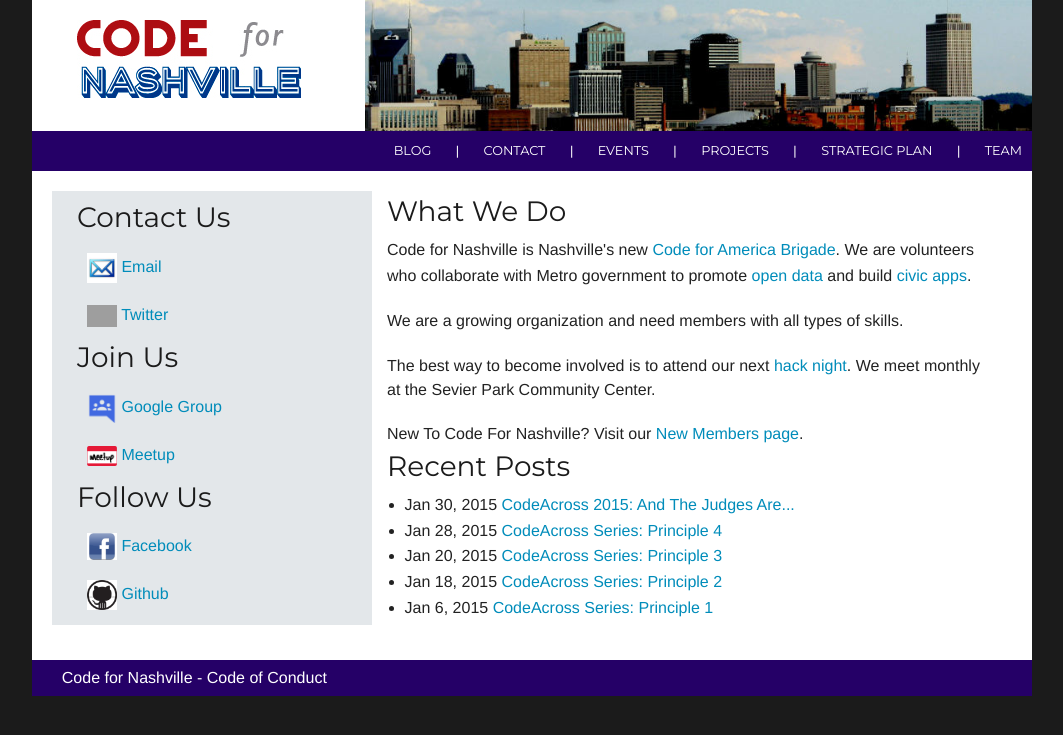
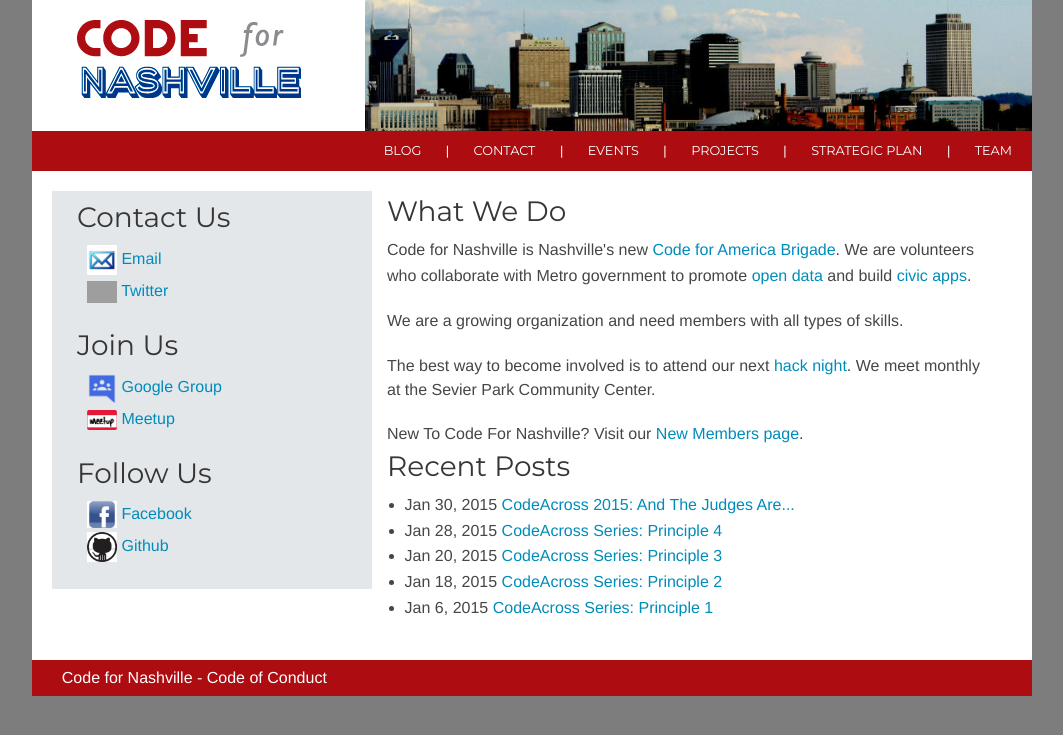
Before and after one commit to code-for-nashville/code-for-nashville.github.io, a Jekyll site: the page built from index.html, in a window 1280 px wide. Shown: the top 735 px of the page, without its empty margins (108-1171 px from the left). Built offline with Jekyll 4.4.1, drawn with Linux system fonts in a browser that asks for light colours; nearby versions of some CDN libraries; grey boxes are pictures that could not be loaded.

Commit message:
changed menu bg color and fixed responsive contact icons

```diff
--- a/_includes/contact_icons.html
+++ b/_includes/contact_icons.html
@@ -1,41 +1,40 @@
 <div class="home-contact row">
-
-  <div class="small-4 large-12 columns">
+  <div class="small-4 large-12 columns contact-box">
     <div class="header"><h3>Contact Us</h3></div>
     <div class="contact">
       <a href="mailto:webmaster@codefornashville.org">
-        <img src="{{ site.baseurl }}/img/email-icon.jpg" alt="Email" height="30" width="30"> Email
+        <img src="{{ site.baseurl }}/img/email-icon.jpg" alt="Email" height="30" width="30"><span> Email</span>
       </a>
     </div>
     <div class="contact">
-      <a href="https://twitter.com/code4nashville">
-        <img src="{{ site.baseurl }}/img/twitter-icon.jpg" alt="Twitter" height="30" width="30"> Twitter
+        <a href="https://twitter.com/code4nashville">
+          <img src="{{ site.baseurl }}/img/twitter-icon.jpg" alt="Twitter" height="30" width="30"><span> Twitter</span>
       </a>
     </div>
   </div>
-  <div class="small-4 large-12 columns">
+  <div class="small-4 large-12 columns contact-box">
     <div class="header"><h3>Join Us</h3></div>
     <div class="contact">
       <a href="https://groups.google.com/forum/#!forum/code-for-nashville">
-        <img src="{{ site.baseurl }}/img/google-groups-icon.png" alt="Google Groups" height="30" width="30"> Google Group
+        <img src="{{ site.baseurl }}/img/google-groups-icon.png" alt="Google Groups" height="30" width="30"><span> Google Group</span>
       </a>
     </div>
     <div class="contact">
       <a href="http://www.meetup.com/code-for-nashville/">
-        <img src="{{ site.baseurl }}/img/meetup-icon.png" alt="Meetup" height="30" width="30"> Meetup
+        <img src="{{ site.baseurl }}/img/meetup-icon.png" alt="Meetup" height="30" width="30"><span> Meetup</span>
       </a>
     </div>
   </div>
-  <divi class="small-4 large-12 columns">
+  <div class="small-4 large-12 columns contact-box">
     <div class="header"><h3>Follow Us</h3></div>
     <div class="contact">
       <a href="https://www.facebook.com/groups/codefornashville/">
-        <img src="{{ site.baseurl }}/img/facebook_icon.png" alt="Facebook" height="30" width="30"> Facebook
+        <img src="{{ site.baseurl }}/img/facebook_icon.png" alt="Facebook" height="30" width="30"><span> Facebook</span>
       </a>
     </div>
     <div class="contact">
       <a href="https://github.com/code-for-nashville">
-        <img src="{{ site.baseurl }}/img/github-icon.jpg" alt="Github" height="30" width="30"> Github
+        <img src="{{ site.baseurl }}/img/github-icon.jpg" alt="Github" height="30" width="30"><span> Github</span>
       </a>
     </div>
   </div>
--- a/_sass/_header.scss
+++ b/_sass/_header.scss
@@ -1,5 +1,5 @@
 .site-header {
-  background: #250067;
+  background: #AD0C10;
 
   .header-img-wrapper {
     height: 131px;
@@ -32,7 +32,7 @@
 
   .nav-wrapper {
     height: 40px;
-    background: #250067;
+    background: #AD0C10;
 
     h2 {
       margin: 0;
@@ -43,6 +43,7 @@
     float: right;
     ul {
       margin-bottom: 0;
+      padding-right: 10px;
       li {
         display: inline-block;
         padding-left: 10px;
--- a/_sass/_home.scss
+++ b/_sass/_home.scss
@@ -1,17 +1,33 @@
 .home-contact {
   background: rgba(117,136,149,0.2);
   padding: 2% 10px;
+
  .contact {
-  padding: 10px;
+  padding: 2px 10px;
  }
 
- .header h3{
-  color: #1B1B1B;
+ .contact-box {
+  margin-bottom: 20px;
  }
 }
 
-.about {
-  h3 {
-    color: #1B1B1B;
+@media #{$large-mobile} {
+
+  .home-contact {
+    .header h3 {
+      display: none;
+    }
+
+    .contact {
+      display: inline;
+
+      img {
+        padding-bottom: 5px;
+      }
+
+      span {
+        display: none;
+      }
+    }
   }
 }
--- a/_sass/_layout.scss
+++ b/_sass/_layout.scss
@@ -1,7 +1,8 @@
 //Overall Site Layout
 body {
-  background: #1B1B1B;
+  background: #7D7D7D;
   font-family: $body-font;
+  color: #464646;
 }
 
 .site-content {
@@ -15,7 +16,7 @@
 }
 
 .site-footer {
-  background: #250067;
+  background: #AD0C10;
   padding-left: 20px;
 
   p {
@@ -27,6 +28,7 @@
 
 h1, h2, h3, h4, h5, h6 {
   font-family: $header-font;
+  color: #363636;
 }
 
 h1 {
--- a/css/main.scss
+++ b/css/main.scss
@@ -9,18 +9,19 @@
 $header-font: 'Montserrat', sans-serif;
 $body-font: 'Arimo', sans-serif;
 $medium: "(max-width: 900px)";
+$large-mobile: "(max-width: 600px)";
 
 // Using media queries with like this:
-// @include media-query($palm) {
+// @include media-query($pa) {
 //         padding-right: $spacing-unit / 2;
 //         padding-left: $spacing-unit / 2;
 //     }
 // }
-@mixin media-query($device) {
-    @media screen and (max-width: $device) {
-        @content;
-    }
-}
+// @mixin media-query($device) {
+//     @media screen and (max-width: $device) {
+//         @content;
+//     }
+// }
 
 @import "home";
 @import "header";
```
